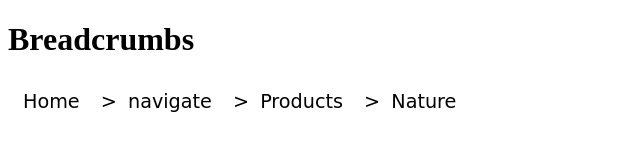
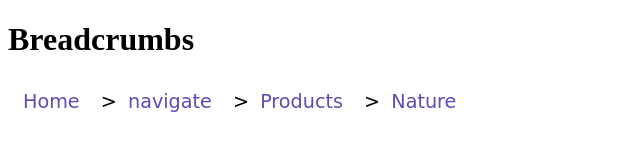
Before and after one commit to Tham-er/breadcrumbs-navigation, a plain HTML site: page index.html in a window 1280 px wide. Shown: the whole page, without its empty margins (0-640 px from the left). Drawn offline with Linux system fonts and the light colour scheme.

Commit message:
after that we included the hover to the links

```diff
--- a/style.css
+++ b/style.css
@@ -17,3 +17,7 @@
     color: black;
     text-decoration: none;
 }
+
+.Breadcrumbs_link,a:hover{
+    color: rgb(94, 75, 179);
+}
```
